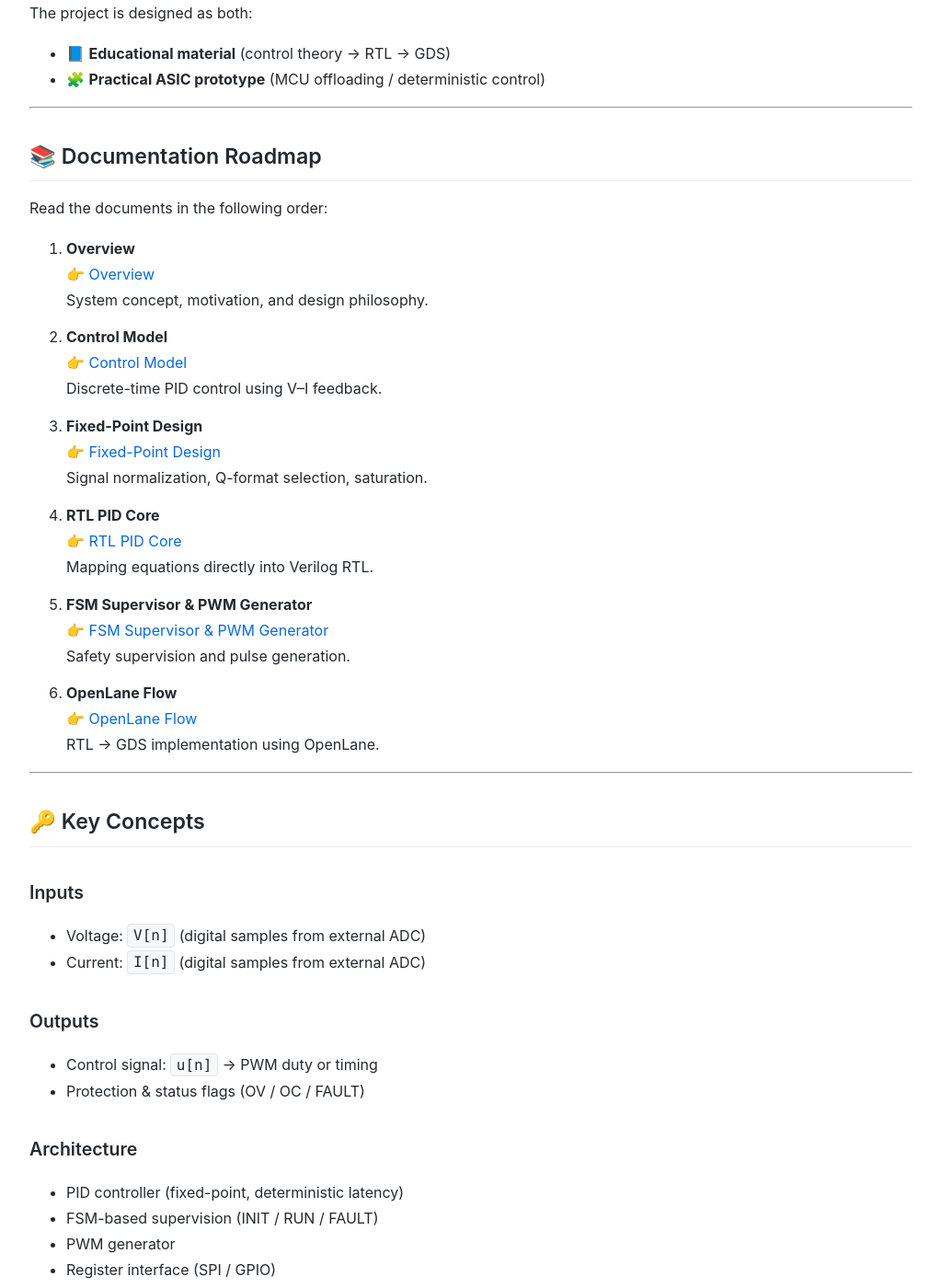
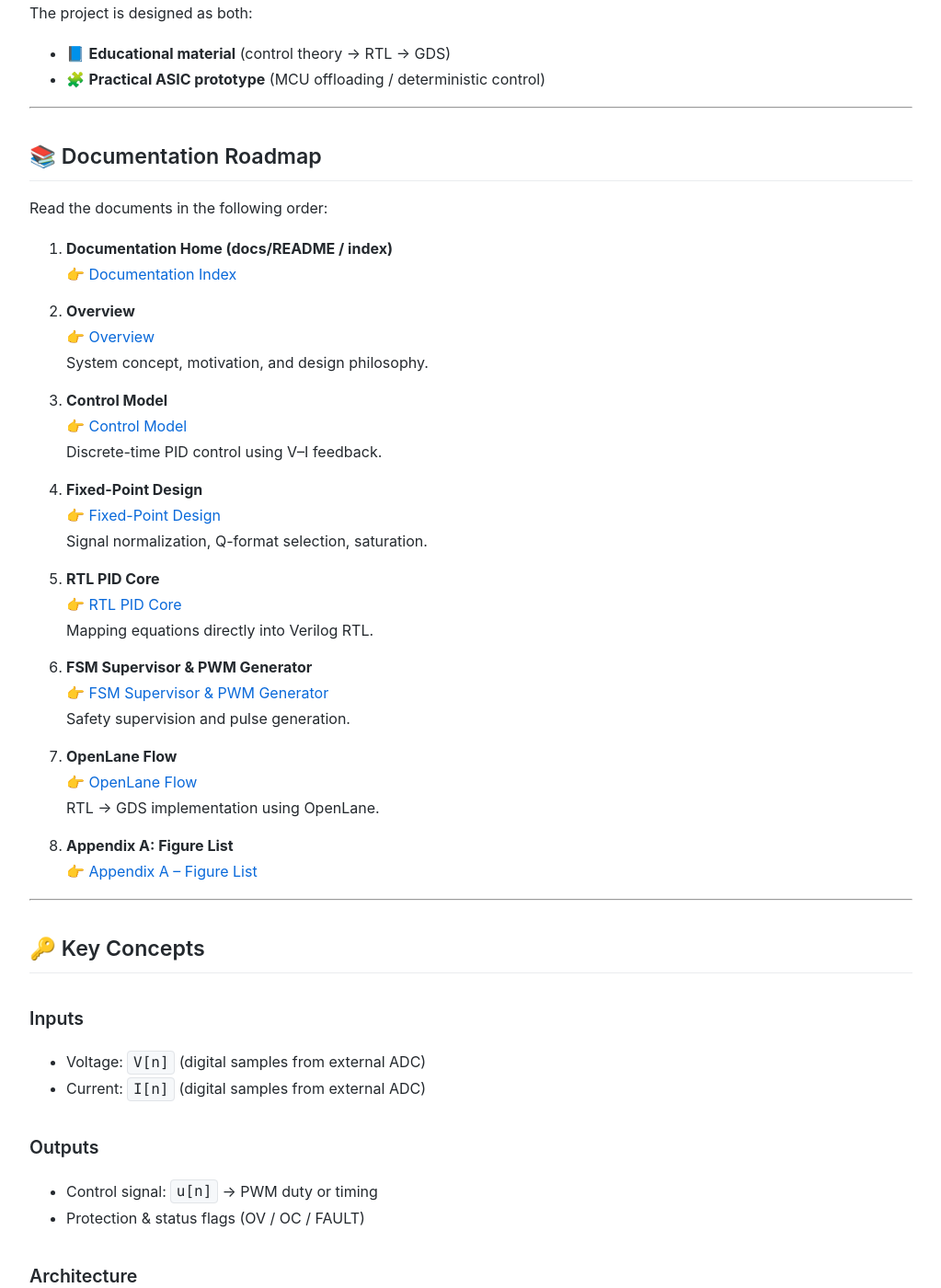
Before and after one commit to Samizo-AITL/vi-control-asic-sky130, a Jekyll site: the page built from index.md, in a window 1280 px wide and 1400 px high, scrolled down 691 px. Shown: the whole window at 92% size, without its empty margins (128-1151 px from the left). Built offline with Jekyll 4.4.1, drawn with Linux system fonts in a browser that asks for light colours.

Commit message:
Update index.md

```diff
--- a/index.md
+++ b/index.md
@@ -33,29 +33,35 @@ The project is designed as both:
 
 Read the documents in the following order:
 
-1. **Overview**
+1. **Documentation Home (docs/README / index)**
+   👉 [Documentation Index](docs/index.md)
+
+2. **Overview**
    👉 [Overview](docs/00_overview.md)
    System concept, motivation, and design philosophy.
 
-2. **Control Model**
+3. **Control Model**
    👉 [Control Model](docs/01_control_model.md)
    Discrete-time PID control using V–I feedback.
 
-3. **Fixed-Point Design**
+4. **Fixed-Point Design**
    👉 [Fixed-Point Design](docs/02_fixed_point.md)
    Signal normalization, Q-format selection, saturation.
 
-4. **RTL PID Core**
+5. **RTL PID Core**
    👉 [RTL PID Core](docs/03_rtl_pid.md)
    Mapping equations directly into Verilog RTL.
 
-5. **FSM Supervisor & PWM Generator**
+6. **FSM Supervisor & PWM Generator**
    👉 [FSM Supervisor & PWM Generator](docs/04_fsm_pwm.md)
    Safety supervision and pulse generation.
 
-6. **OpenLane Flow**
+7. **OpenLane Flow**
    👉 [OpenLane Flow](docs/05_openlane_flow.md)
    RTL → GDS implementation using OpenLane.
+
+8. **Appendix A: Figure List**
+   👉 [Appendix A – Figure List](docs/appendix_figures.md)
 
 ---
 
```
